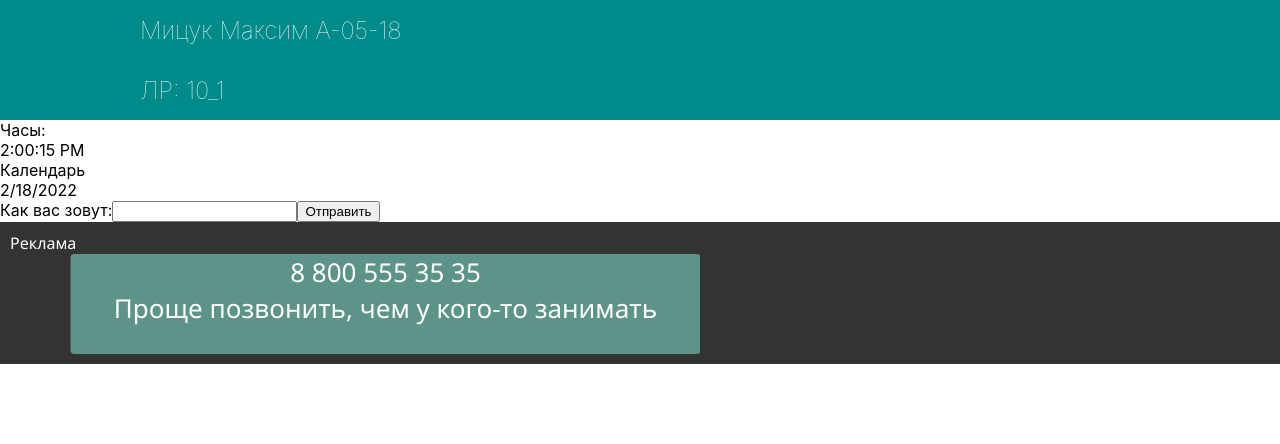
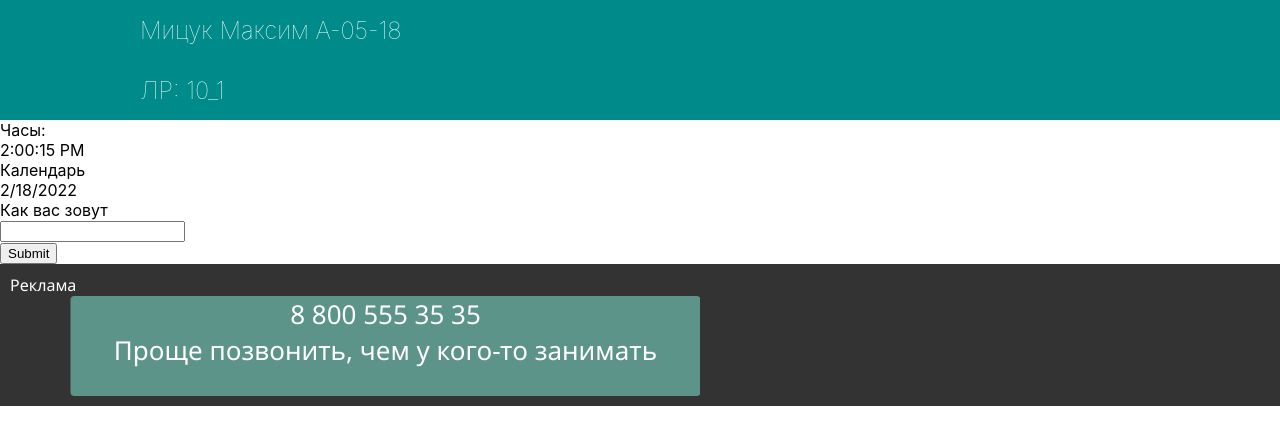
Before and after one commit to mitsuk-maksim/computer_networks, a React (Create React App) app: page /lr/10_1 in a window 1280 px wide. Shown: the top 444 px of the page. Built offline with nearby package versions, Linux system fonts and the light colour scheme.

Commit message:
fix form

```diff
--- a/src/components/Form.js
+++ b/src/components/Form.js
@@ -1,33 +1,87 @@
 import React from "react";
+import {Button, Form, Input} from "antd";
 
-export class NameForm extends React.Component {
-    constructor(props) {
-        super(props);
-        this.state = {value: ''};
+export function NameForm() {
+    const onFinish = (values) => {
+        console.log('Success:', values);
+        alert('Очень приятно, ' + values.username);
+    };
 
-        this.handleChange = this.handleChange.bind(this);
-        this.handleSubmit = this.handleSubmit.bind(this);
-    }
+    const onFinishFailed = (errorInfo) => {
+        console.log('Failed:', errorInfo);
+    };
 
-    handleChange(event) {
-        this.setState({value: event.target.value});
-    }
+    return (
+        <Form
+            name="basic"
+            wrapperCol={{
+                span: 15,
+            }}
+            initialValues={{
+                remember: true,
+            }}
+            layout="inline"
 
-    handleSubmit(event) {
-        alert('Очень приятно, ' + this.state.value);
-        event.preventDefault();
-    }
+            onFinish={onFinish}
+            onFinishFailed={onFinishFailed}
+            autoComplete="off"
+        >
+            <Form.Item
+                label="Как вас зовут"
+                name="username"
+                rules={[
+                    {
+                        required: true,
+                        message: 'Please input your username!',
+                    },
+                ]}
+            >
+                <Input/>
+            </Form.Item>
 
-    render() {
-        return (
-            <form onSubmit={this.handleSubmit}>
-                <label>
-                    Как вас зовут:
-                    <input type="text" value={this.state.value} onChange={this.handleChange} />
-                    {/*<textarea value={this.state.value} onChange={this.handleChange} />*/}
-                </label>
-                <input type="submit" value="Отправить" />
-            </form>
-        );
-    }
+            <Form.Item
+                // wrapperCol={{
+                //     offset: 8,
+                //     span: 16,
+                // }}
+            >
+                <Button type="primary" htmlType="submit">
+                    Submit
+                </Button>
+            </Form.Item>
+
+        </Form>
+    );
 }
+
+// export class NameForm extends React.Component {
+//     constructor(props) {
+//         super(props);
+//         this.state = {value: ''};
+//
+//         this.handleChange = this.handleChange.bind(this);
+//         this.handleSubmit = this.handleSubmit.bind(this);
+//     }
+//
+//     handleChange(event) {
+//         this.setState({value: event.target.value});
+//     }
+//
+//     handleSubmit(event) {
+//         alert('Очень приятно, ' + this.state.value);
+//         event.preventDefault();
+//     }
+//
+//     render() {
+//         return (
+//             <form onSubmit={this.handleSubmit}>
+//                 <label>
+//                     Как вас зовут:
+//                     <input type="text" value={this.state.value} onChange={this.handleChange} />
+//                     {/*<textarea value={this.state.value} onChange={this.handleChange} />*/}
+//                 </label>
+//                 <input type="submit" value="Отправить" />
+//             </form>
+//         );
+//     }
+// }
--- a/src/pages/labs/lab10_1.js
+++ b/src/pages/labs/lab10_1.js
@@ -5,11 +5,7 @@
 
 
 export function Lab10_1() {
-    function handleSubmit(e) {
-        // e.preventDefault();
-        console.log('Отправлена форма.');
-    }
-
+    // alert('yep');
     return (
         <div>
             Часы:
@@ -17,13 +13,7 @@
             Календарь
             <Calendar/>
 
-            {/*<form onSubmit={handleSubmit}>*/}
-            {/*    <button type="submit">Отправить</button>*/}
-            {/*</form>*/}
-            {/*<button onClick={handleSubmit}>*/}
-
-            {/*</button>*/}
-            <NameForm></NameForm>
+            <NameForm/>
 
             <div className='b-marquee'>
                 Реклама
```
